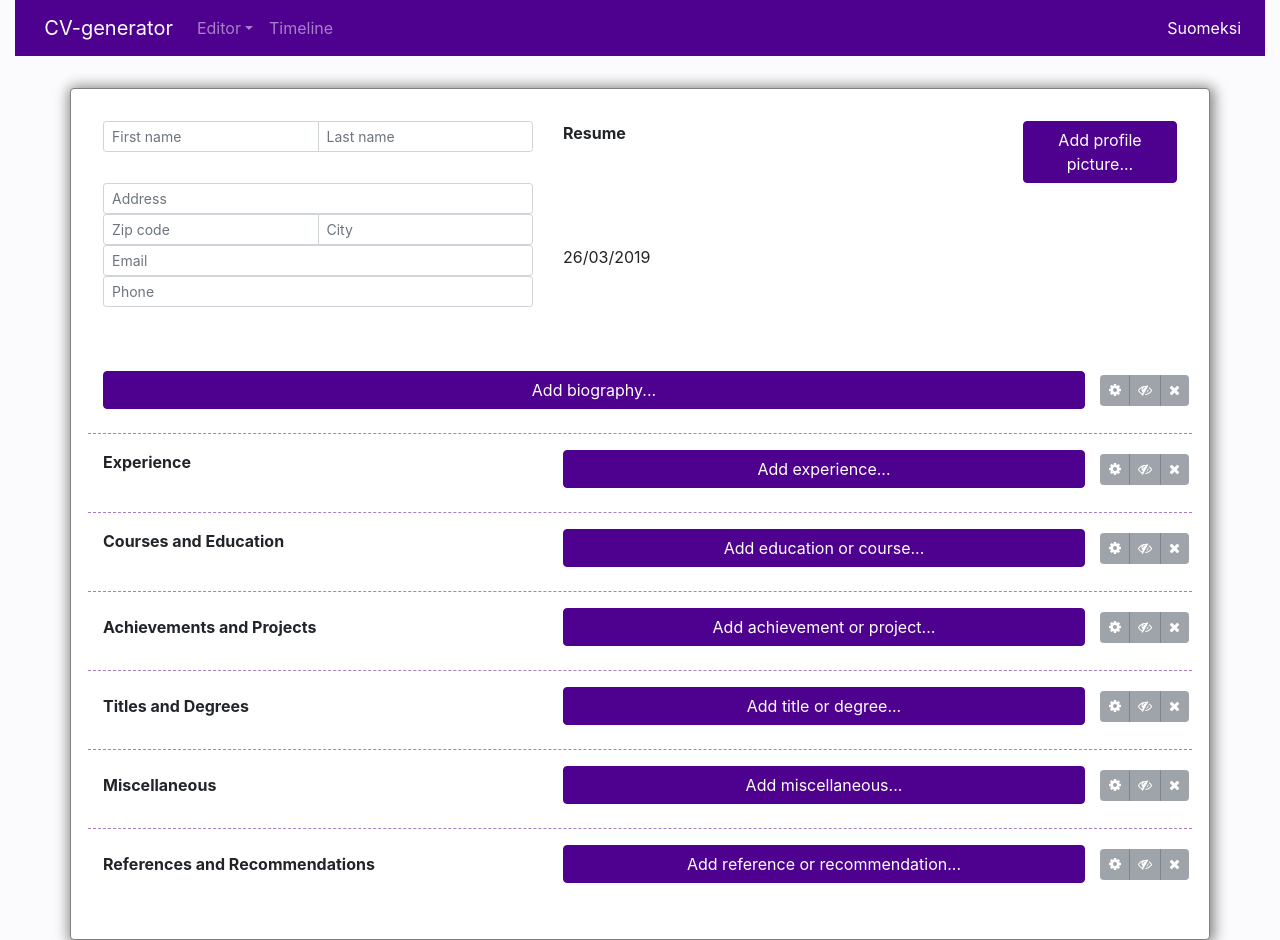
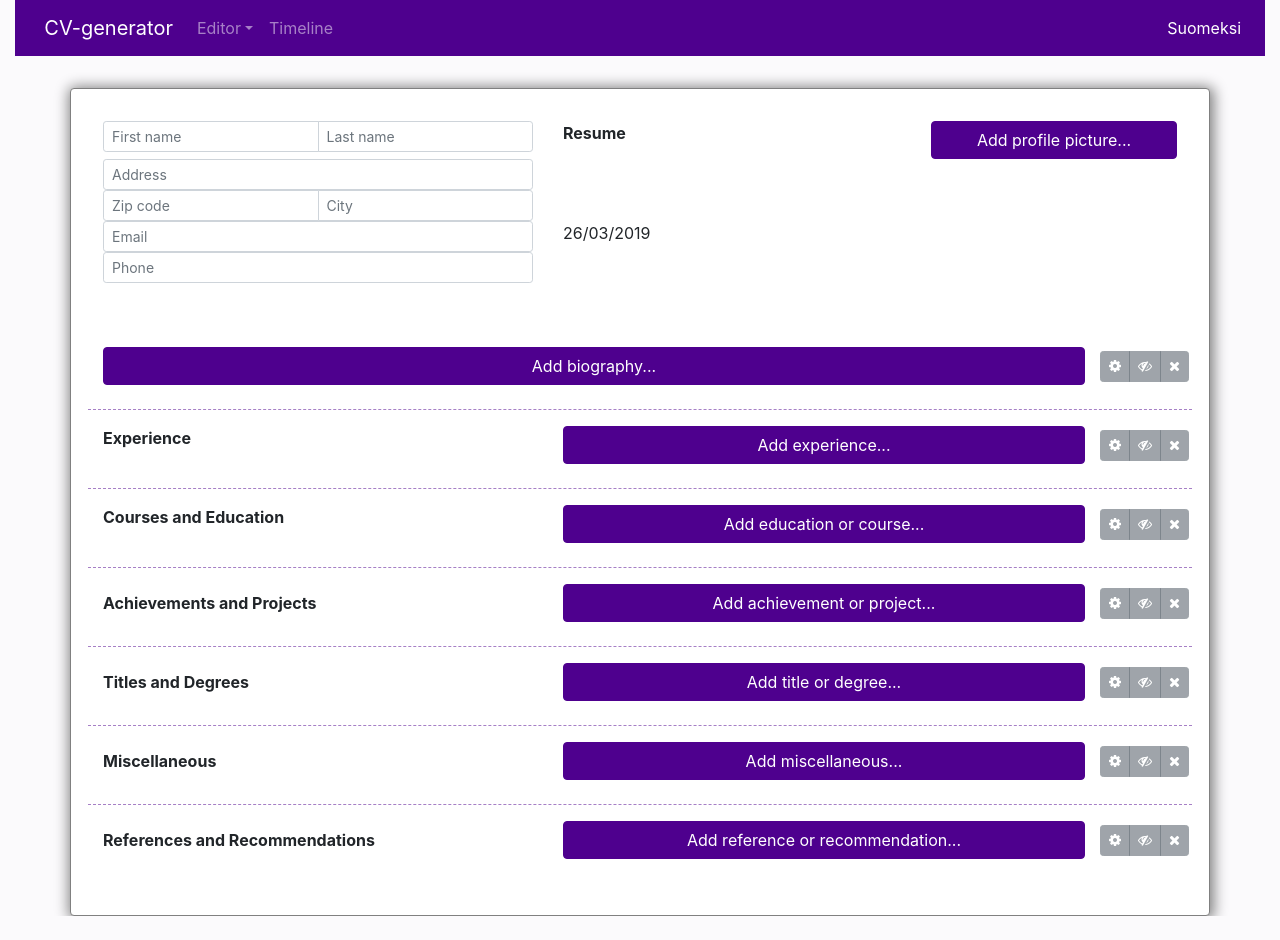
Before and after one commit to Haataja/CV-generator-frontend, a React (Create React App) app: page /#/ in a window 1280 px wide. After the commit the page ends 916 px from the top, so only its background shows below. Built offline with nearby package versions, Linux system fonts and the light colour scheme; no server answers.

Commit message:
DocumentView: Fix profile image location
Signed-off-by: Tuukkaj <juusela.tuukka@gmail.com>

```diff
--- a/src/components/DocumentView.css
+++ b/src/components/DocumentView.css
@@ -13,8 +13,13 @@
     height: 15%;
     margin-bottom: 4em;
 }
+#profile-image {
+    position: relative;
+}
 
-#header img {
+#profile-image img {
+    position:absolute;
+    right:5pt;
     max-height: 125pt;
     min-height: 50pt;
 }
--- a/src/components/DocumentView.js
+++ b/src/components/DocumentView.js
@@ -384,8 +384,7 @@ class DocumentView extends Component {
             <Col xs={12}>
               <Container id="page">
                 <div id="header">
-
-                  <Row className={"float_left"}>
+                  <Row>
                     <Col xs={5}>
                       <InputGroup size="sm">
                         <FormControl aria-label="Small" aria-describedby="inputGroup-sizing-sm"
@@ -396,10 +395,10 @@ class DocumentView extends Component {
                                      defaultValue={this.prepareData("lastname")}/>
                       </InputGroup>
                     </Col>
-                    <Col xs={5} className="title">
+                    <Col xs={4} className="title">
                       Resume
                     </Col>
-                    <Col className={"float-right"} xs={2}>
+                    <Col xs={3} id={"profile-image"} >
                       {this.createDocumentData(data,"profile_image", "profile_pic", getFieldText("profile_pic"))}
                     </Col>
                   </Row>
```
